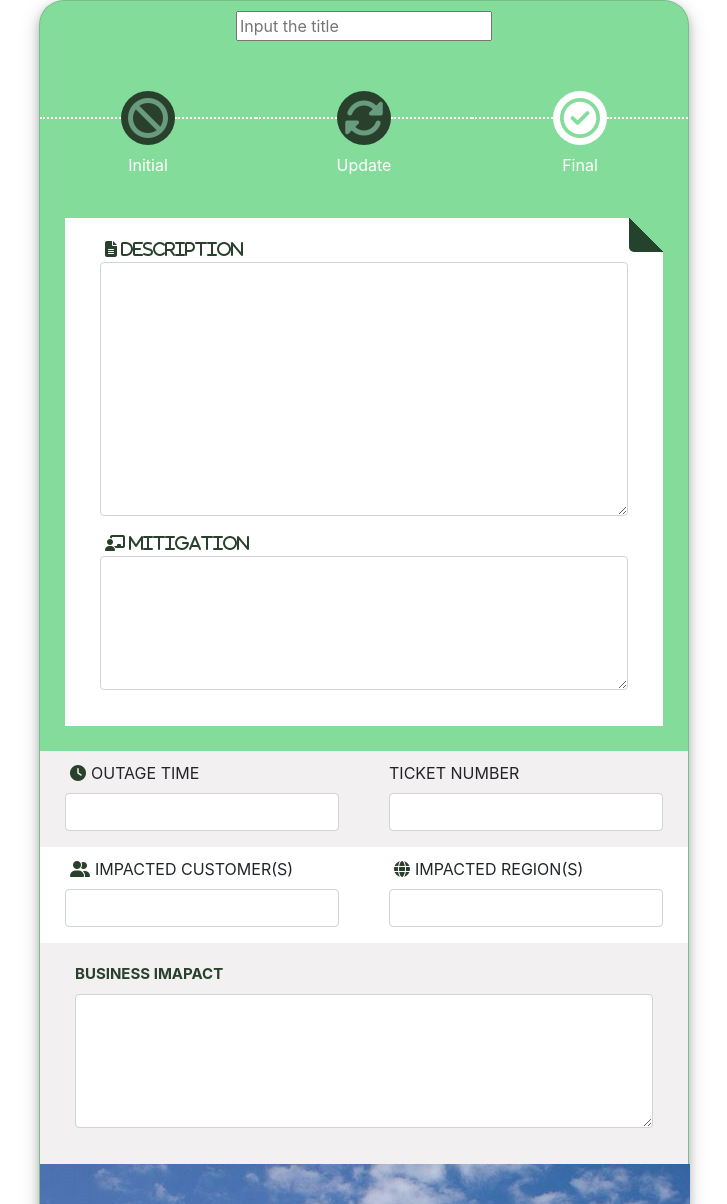
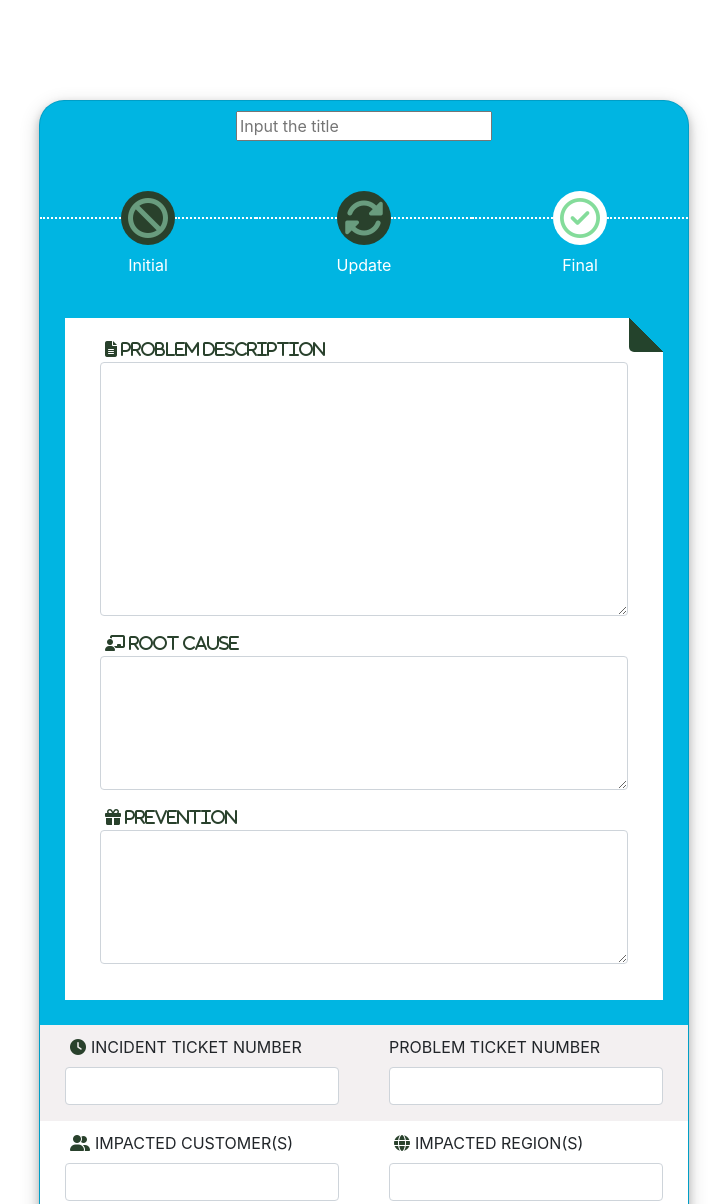
Before and after one commit to Iskibar2020/Form-Design, a plain HTML site: page index.html in a window 1280 px wide. Shown: the top 1204 px of the page, without its empty margins (276-1003 px from the left). Drawn offline with nearby package versions, Linux system fonts and the light colour scheme.

Commit message:
Simple HTML-CSS File

```diff
--- a/index.html
+++ b/index.html
@@ -50,7 +50,7 @@
                 <!-- Description -->
                 <div class="col-lg-12">
                     <div class="form-group">
-                        <i class="fas fa-file-alt"> DESCRIPTION</i>
+                        <i class="fas fa-file-alt"> PROBLEM DESCRIPTION </i>
                       <textarea class="form-control" rows="10"></textarea>
                     </div>
                 </div>
@@ -58,10 +58,18 @@
                 <!-- Mitigation -->
                 <div class="col-lg-12">
                     <div class="form-group">
-                        <i class="fas fa-chalkboard-teacher"> MITIGATION</i>
+                        <i class="fas fa-chalkboard-teacher"> ROOT CAUSE </i>
                       <textarea class="form-control" rows="5"></textarea>
                     </div>
                 </div>
+
+                <!-- Mitigation -->
+                  <div class="col-lg-12">
+                      <div class="form-group">
+                          <i class="fas fa-gift"> PREVENTION </i>
+                        <textarea class="form-control" rows="5"></textarea>
+                      </div>
+                  </div>
             </div>
         </article>
 
@@ -70,11 +78,11 @@
             <form>
               <div class="form-group row">
                 <div class="col-xs-4" style="margin-left: auto; margin-right: auto;">
-                  <label><i class="fas fa-clock">  </i>OUTAGE TIME     </label>
+                  <label><i class="fas fa-clock">  </i>INCIDENT TICKET NUMBER </label>
                   <input class="form-control" id="ex2" type="text">
                 </div>
                 <div class="col-xs-4" style="margin-left: auto; margin-right: auto;">
-                  <label>TICKET NUMBER</label>
+                  <label> PROBLEM TICKET NUMBER</label>
                   <input class="form-control" id="ex3" type="text">
                 </div>
               </div>
--- a/style.css
+++ b/style.css
@@ -26,7 +26,8 @@
 .fa-chalkboard-teacher,
 .fa-clock,
 .fa-user-friends,
-.fa-globe{
+.fa-globe,
+.fa-gift{
     margin-right: 5px;
     color: #29412c;
     margin-left: 5px;
@@ -68,9 +69,10 @@
 }
 
 .card{
-    background-color: #84dc9a;
+    background-color: #00B5E2;
     margin-left: auto;
     margin-right: auto;
+    margin-top: 100px;
     margin-bottom: 100px;
     border-radius: 25px;
     width: 650px;
```
Also changed, not shown: 40430005_487351661743120_7484636565239496704_n.jpg (added), 1 other file.
